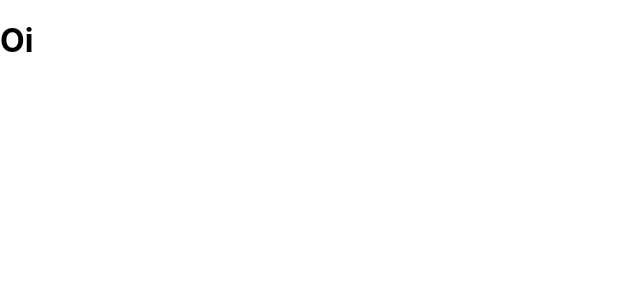
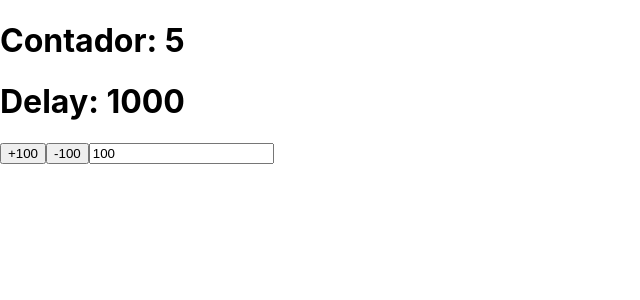
Before and after one commit to felipesauer/course-reactjs-nextjs, a React (Create React App) app in the folder project-2/: page / in a window 1280 px wide. Shown: the top 300 px of the page, without its empty margins (0-640 px from the left). Built offline with nearby package versions, Linux system fonts and the light colour scheme.

Commit message:
- commit project-2

```diff
--- a/project-2/src/App.js
+++ b/project-2/src/App.js
@@ -1,9 +1,54 @@
+import { useEffect, useRef, useState } from 'react';
 import './App.css';
 
+const useMyHook = (cb, delay = 1000) => {
+  const saveCb = useRef();
+
+  useEffect(() => {
+    saveCb.current = cb;
+  }, [cb]);
+
+  useEffect(() => {
+    const interval = setInterval(() => {
+      saveCb.current();
+    }, delay);
+
+    return () => clearInterval(interval);
+  }, [delay]);
+};
+
 function App() {
+  const [counter, setCounter] = useState(0);
+  const [delay, setDelay] = useState(1000);
+  const [incrementor, setIncrementor] = useState(100);
+
+  useMyHook(() => setCounter((c) => c + 1), delay);
+
   return (
     <div>
-      <h1>Oi</h1>
+      <h1>Contador: {counter}</h1>
+      <h1>Delay: {delay}</h1>
+      <button
+        onClick={() => {
+          setDelay((d) => d + incrementor);
+        }}
+      >
+        +{incrementor}
+      </button>
+      <button
+        onClick={() => {
+          setDelay((d) => d - incrementor);
+        }}
+      >
+        -{incrementor}
+      </button>
+      <input
+        type="number"
+        value={incrementor}
+        onChange={(e) => {
+          setIncrementor(+e.target.value);
+        }}
+      />
     </div>
   );
 }
```
